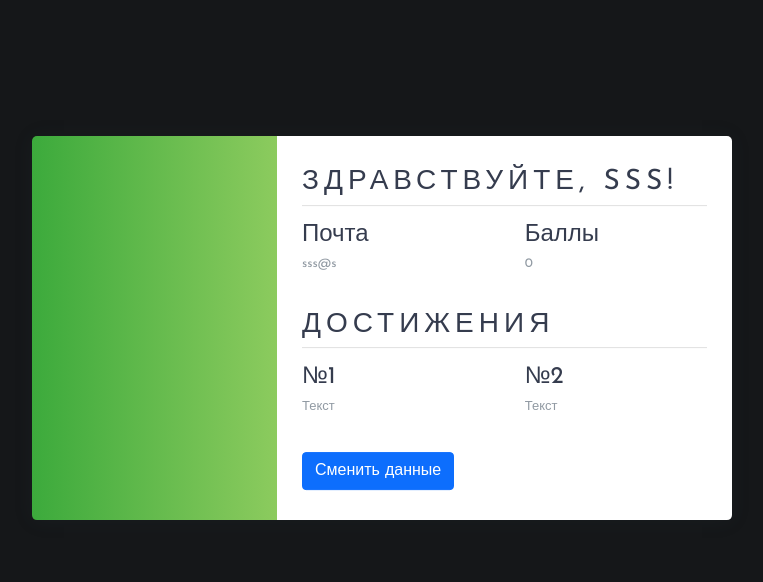
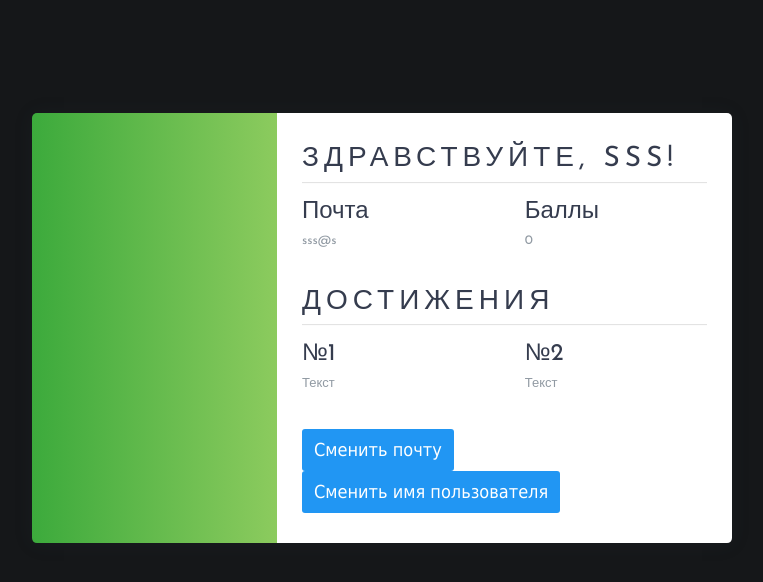
Before and after one commit to tiboga/hackathon, a Flask app: page /profile in a window 1280 px wide. Shown: the part 72-654 px from the top of the page, without its empty margins (258-1021 px from the left). Run offline with Flask 3, Linux system fonts and the light colour scheme; a user stored in the database is signed in; data comes from the database, SQL or seed files in the repository; some libraries are stand-ins or nearby versions.

Commit message:
Добавлены кнопки для смены данных в профиле пользователя

```diff
--- a/static/profile.css
+++ b/static/profile.css
@@ -111,3 +111,31 @@ body{
   display: block;
   font-size: 18px;
 }
+.change_email {
+  display: inline-block;
+  background: #2196f3;
+  color: #fff;
+  padding: 12px;
+  border: none;
+  border-radius: 3px;
+  text-decoration: none;
+  font-family: Tahoma;
+  font-size: 18px;
+  line-height: 1;
+  font-weight: 100;
+  cursor: pointer;
+}
+.change_nickname {
+  display: inline-block;
+  background: #2196f3;
+  color: #fff;
+  padding: 12px;
+  border: none;
+  border-radius: 3px;
+  text-decoration: none;
+  font-family: Tahoma;
+  font-size: 18px;
+  line-height: 1;
+  font-weight: 100;
+  cursor: pointer;
+}
--- a/templates/profile.html
+++ b/templates/profile.html
@@ -56,7 +56,8 @@ getTimeMessage();
         </div>
 
         <div class="social_media">
-            <button class="btn btn-primary" name="document">Сменить данные</button>
+            <button class="change_email">Сменить почту</button>
+            <button class="change_nickname">Сменить имя пользователя</button>
 
       </div>
     </div>
```
